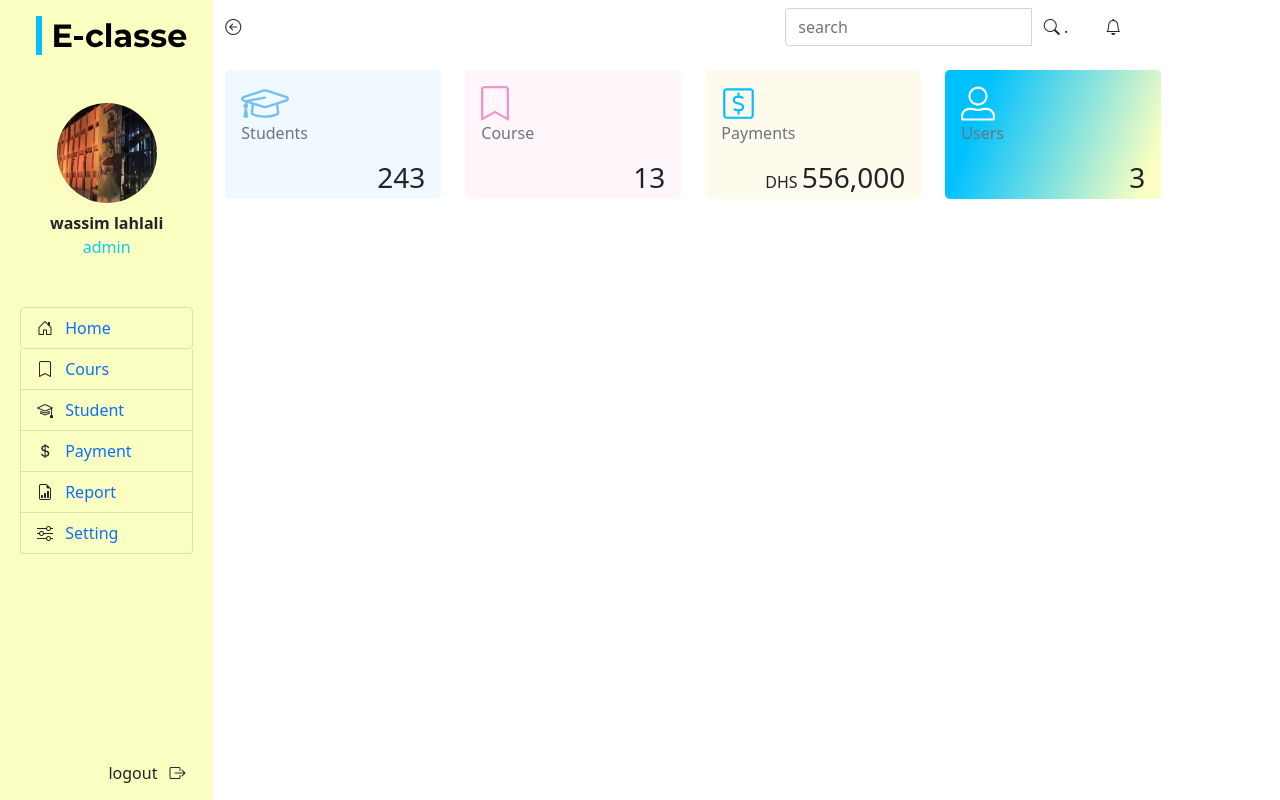
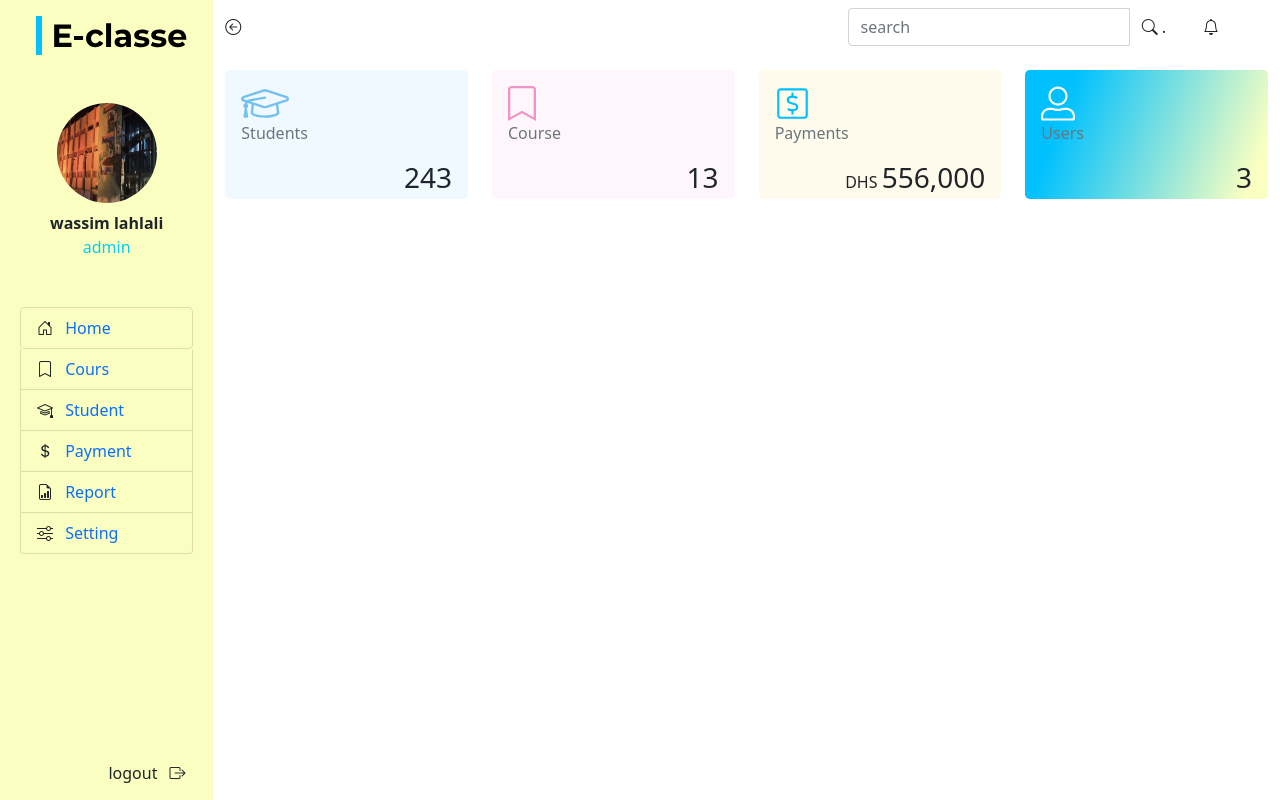
Before and after one commit to lahlaliwassim2/E-LEARNING-APPLICATION-V1.4-php-, a PHP site: page /dashbords.php in a window 1280 px wide. Run offline with PHP 8.4, Linux system fonts and the light colour scheme; some libraries are stand-ins or nearby versions.

Commit message:
modification sur la page dashbord partie header

```diff
--- a/dashbords.php
+++ b/dashbords.php
@@ -19,7 +19,7 @@
 
         <?php include'sidebar.php' ?>
 
-        <div class="container-fluid m-0 col-md-9">
+        <div class=" m-0 col-md-10">
 
           <div class="row align-items-center mt-2">
             <div class="col-1">
```
